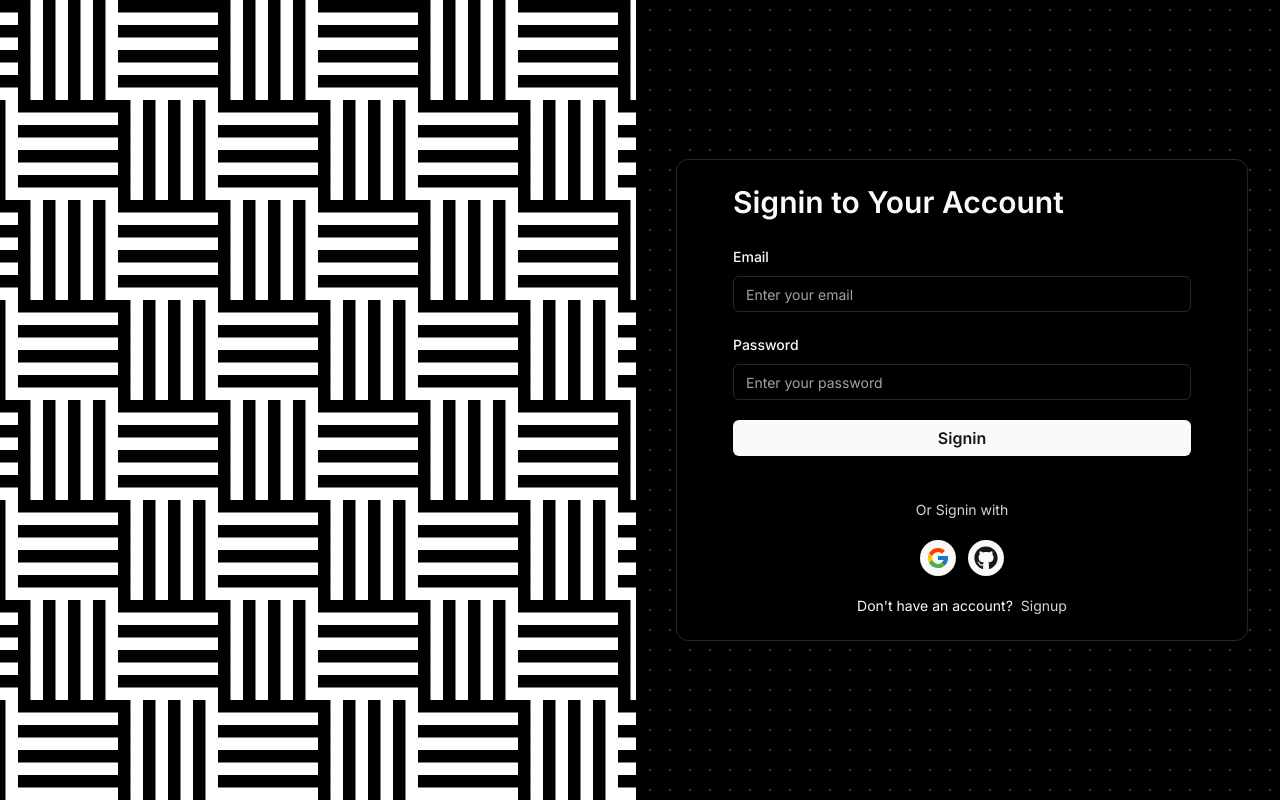
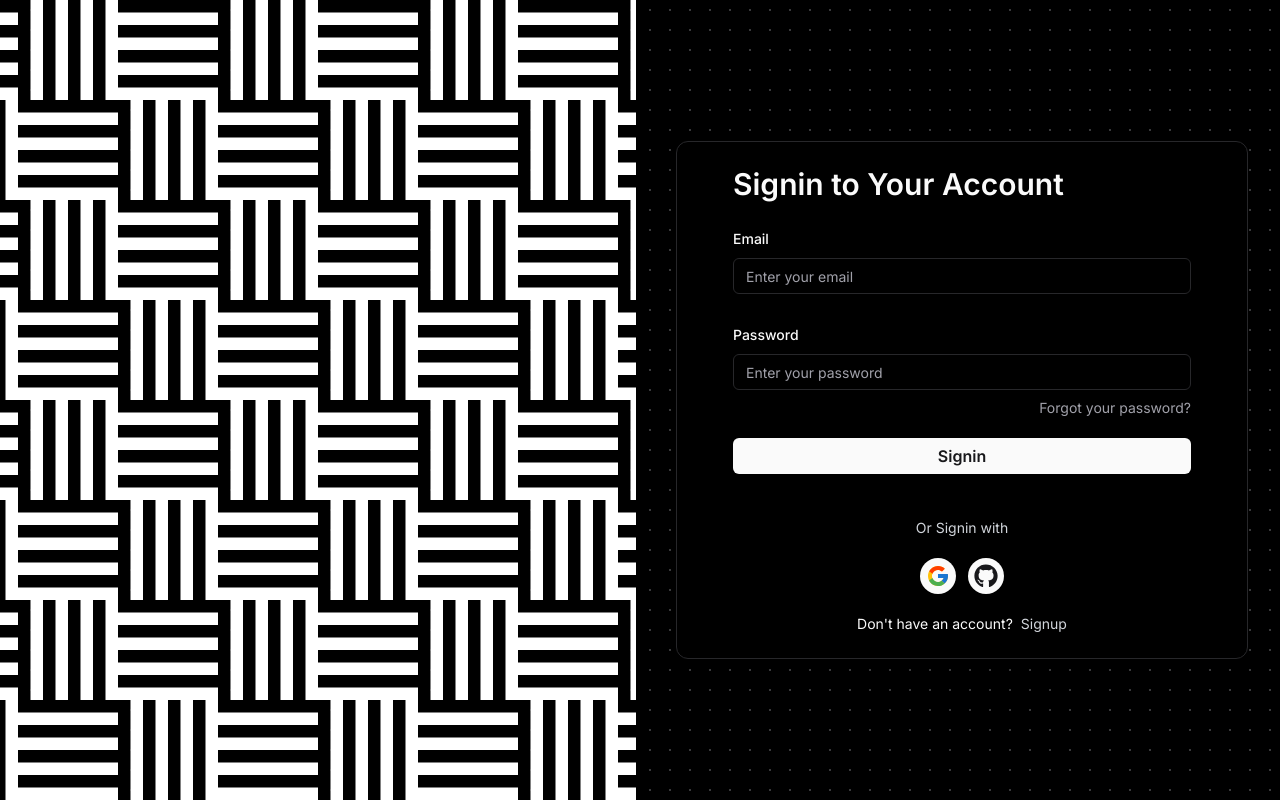
Before and after one commit to tonishantyadav/swift-auth, a Next.js app: page /auth/signin in a window 1280 px wide. Built offline with nearby package versions, Linux system fonts and the light colour scheme.

Commit message:
Add forgot-password link in signin form

```diff
--- a/components/FormCard.tsx
+++ b/components/FormCard.tsx
@@ -9,6 +9,7 @@ import {
 } from '@/components/ui/form'
 import { Field } from '@/types/formCard'
 import Link from 'next/link'
+import { usePathname } from 'next/navigation'
 import React, { ReactNode } from 'react'
 import { UseFormReturn } from 'react-hook-form'
 
@@ -50,6 +51,7 @@ const FormCardFields = ({
   fields: Field[]
   form: UseFormReturn<any>
 }) => {
+  const pathname = usePathname()
   return (
     <>
       {fields.map((f, index) => (
@@ -68,7 +70,21 @@ const FormCardFields = ({
                   className="transition delay-150 duration-300 ease-in-out hover:-translate-y-1 hover:scale-110"
                 />
               </FormControl>
-              <FormMessage />
+              <div className="flex justify-between">
+                <div>
+                  <FormMessage />
+                </div>
+                {pathname === '/auth/signin' &&
+                  f.label.toLowerCase() === 'password' && (
+                    <Link
+                      href="/auth/forgot/password"
+                      className="text-sm text-muted-foreground transition delay-150 duration-300 ease-in-out hover:-translate-y-1 hover:scale-110 hover:text-gray-300"
+                    >
+                      {' '}
+                      Forgot your password?
+                    </Link>
+                  )}
+              </div>
             </FormItem>
           )}
         />
```
Also changed, not shown: middleware.ts (+6 -1 lines).
